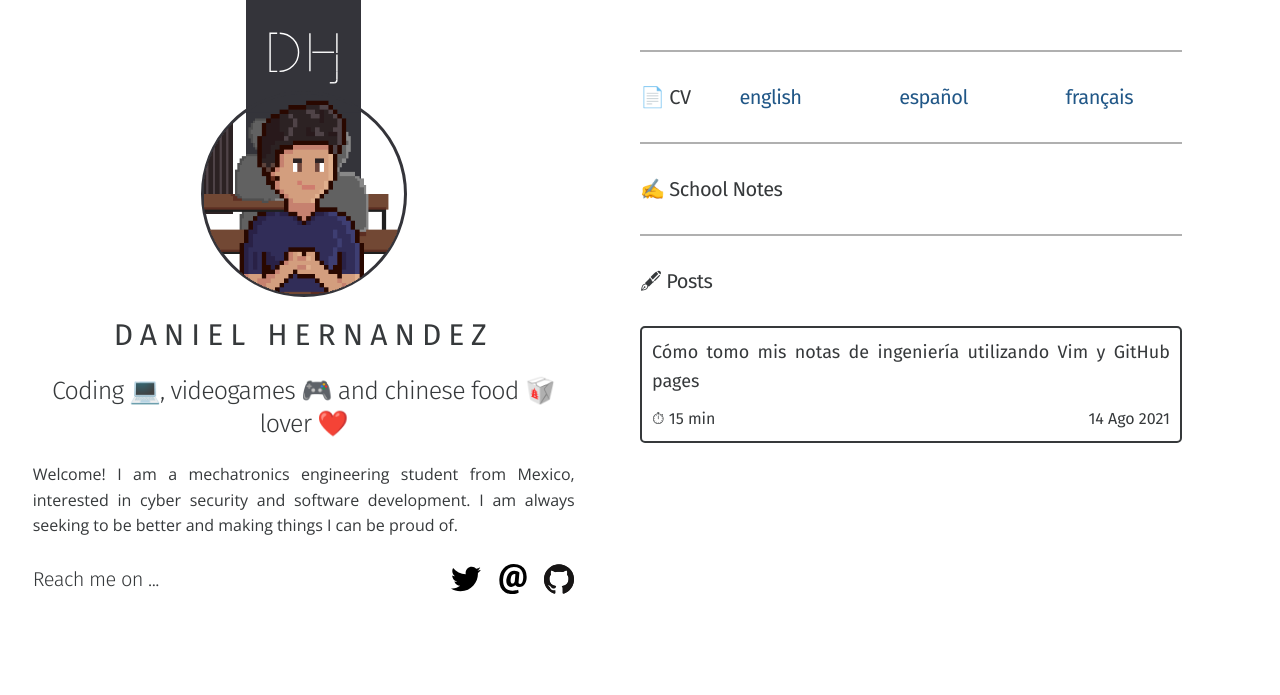
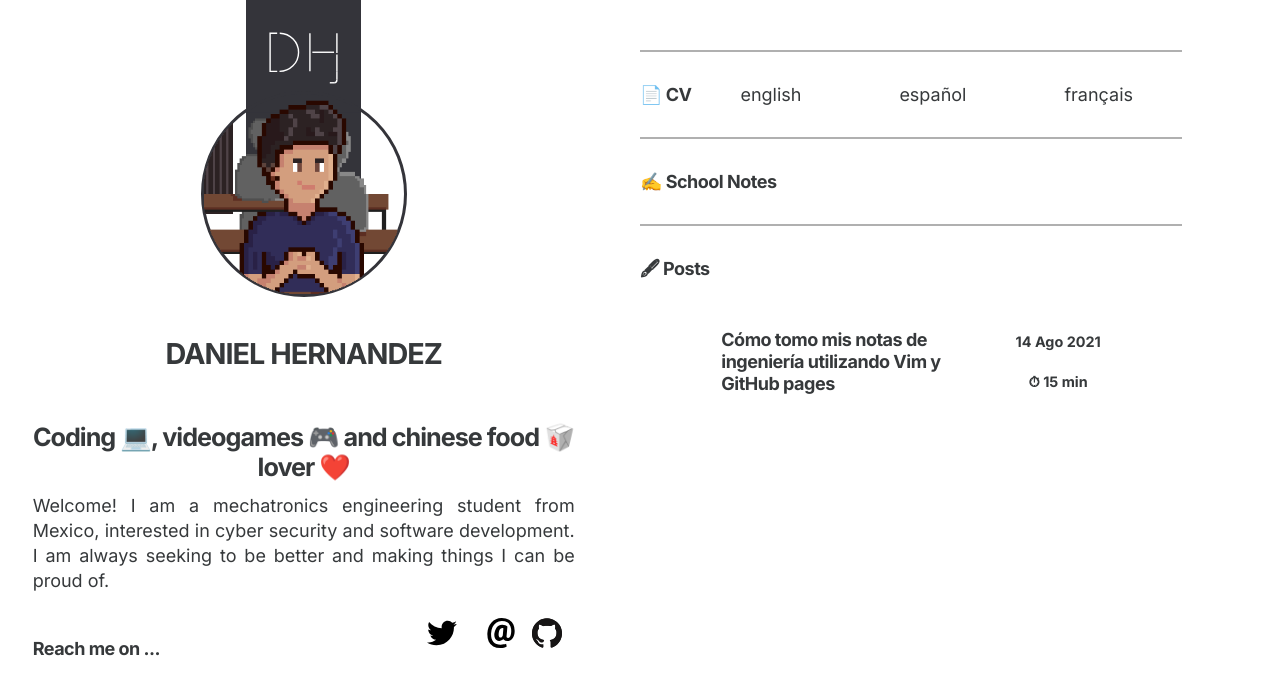
Before and after one commit to danielhj1998/danielhj1998.github.io, a Jekyll site: the page built from index.html, in a window 1280 px wide. Shown: the top 695 px of the page. Built offline with Jekyll 4.4.1, drawn with Linux system fonts in a browser that asks for light colours.

Commit message:
Changed home's post link style

```diff
--- a/css/main.scss
+++ b/css/main.scss
@@ -1,17 +1,16 @@
 ---
 ---
-@import url('https://fonts.googleapis.com/css2?family=Fira+Sans:wght@300;400&family=Open+Sans:wght@300&display=swap');
-@import url('https://fonts.googleapis.com/css2?family=Fira+Code&display=swap');
+@import url('https://fonts.googleapis.com/css2?family=Fira+Code&family=Inter:wght@400;700&display=swap');
 
 @charset "utf-8";
 
 /* Constants */
-$font-size-body: 16px;
+$font-size-body: 18px;
 
 /* Colors */
 $dark: #36393b;
 $clear: white;
-$accent: #215787;
+$accent: #e26f83;
 $secondary: #634d55;
 $gray: #B0B0B0;
 $pink: #f255c0;
@@ -29,19 +28,46 @@ html, body {
 
 body {
     /* General styles */
-    font-family: "Open Sans", sans-serif;
+    font-family: "Inter", sans-serif;
+    font-size: $font-size-body;
     -webkit-font-smoothing: antialiased;
     -moz-osx-font-smoothing: grayscale;
     color: $dark;
     text-align: justify;
+    line-height: 1.4;
+}
+
+h1, h2, h3, h4, h5, h6 {
+    font-family: 'Inter', sans-serif;
+    font-weight: 700;
+    margin-top: 2rem;
+    margin-bottom: 1rem;
+    line-height: 1.2;
+    text-align: center;
+}
+h1 {
+    font-size: $font-size-body * 1.6;
+}
+h2 {
+    margin-top: 2em;
+    font-size: $font-size-body * 1.4;
+}
+h3 {
+    font-size: $font-size-body * 1.2;
+}
+h4 {
+    font-size: $font-size-body * 1.1;
+}
+h5,h6,p {
+    font-size: $font-size-body;
 }
 
 a {
-    color: $accent;
+    color: $dark;
     text-decoration: none;
     &:hover{
         opacity: 0.7;
-        color: $pink;
+        color: $accent;
     }
 }
 
@@ -87,26 +113,6 @@ div.home {
         }
     }
 
-    h2, h4, h5 {
-        font-family: "Fira Sans", sans-serif;
-        text-align: center;
-    }
-    h2 {
-        font-size: 30px;
-        letter-spacing: 7px;
-        font-weight: 400;
-    }
-    h4 {
-        font-size: 25px;
-    }
-    h5 {
-        font-size: 20px;
-        text-align: left;
-    }
-    p {
-        font-size: 16px;
-    }
-
     div.main-container {
         display: flex;
         flex-direction: column;
@@ -144,7 +150,7 @@ div.home {
                     left: 0;
                     left: 8px;
                     height: 0;
-                    font-family: "Fira Sans";
+                    font-family: "Inter";
                     color: $pink;
                     -webkit-transition: top .2s ease-in-out;
                     transition: top .2s ease-in-out;
@@ -160,9 +166,9 @@ div.secondary-container {
     div.section-container {
         display: flex;
         border-top: solid $gray 2px;
-        h5 {
-            font-weight: 400;
+        h5,p {
             margin: 30px 0;
+            line-height: 1.4;
         }
 
         div.cv-container {
@@ -195,15 +201,30 @@ div.secondary-container {
     a.post-link {
         color: $dark;
         display: flex;
-        flex-direction: column;
-        padding: 10px;
-        border-radius: 5px;
-        border: solid $dark 2px;
+        width: 70%;
+        margin: 0 auto;
+        justify-content: space-between;
+        align-items: center;
         -webkit-transition: all 0.1s linear;
         transition: all 0.1s linear;
-        li {
-            font-size: 18px;
-            font-family: "Fira Sans", sans-serif
+        h5 {
+            text-align: left;
+            margin:0;
+        }
+        div {
+            display: flex;
+            flex-direction: column-reverse;
+            justify-content: space-between;
+            align-items: center;
+            padding: 10px;
+            padding-right: 0;
+            padding-left: 20px;
+            p {
+                margin: 10px 0;
+                white-space: nowrap;
+                font-size: 80%;
+                font-weight: 700;
+            }
         }
         &:hover {
             -webkit-transform: scale(1.01);
@@ -212,14 +233,6 @@ div.secondary-container {
             -o-transform: scale(1.01);
             transform: scale(1.01);
             color: $dark;
-        }
-        div {
-            display: flex;
-            flex-direction: row;
-            width: 100%;
-            justify-content: space-between;
-            font-family: "Fira Sans", sans-serif;
-            p {margin: 0}
         }
     }
 }
--- a/index.html
+++ b/index.html
@@ -22,8 +22,8 @@ layout: default
 
         </div>
         <div class="info-container">
-            <h2>{{ site.title | upcase }}</h2>
-            <h4>Coding 💻, videogames 🎮 and chinese food 🥡 lover ❤️</h4>
+            <h1>{{ site.title | upcase }}</h1>
+            <h2>Coding 💻, videogames 🎮 and chinese food 🥡 lover ❤️</h2>
             <p>
             Welcome! I am a mechatronics engineering student from Mexico, interested in cyber security and software development. I am always seeking to be better and making things I can be proud of.
             </p>
@@ -42,9 +42,9 @@ layout: default
             <div class="cv-container">
                 <h5>📄 CV</h5>
                 <div class="cv-language-container">
-                    <a href="{{site.url}}/assets/CV_EN.pdf" target="_blank" rel="noopener"><h5>english</h5></a>
-                    <a href="{{site.url}}/assets/CV_ES.pdf" target="_blank" rel="noopener"><h5>español</h5></a>
-                    <a href="{{site.url}}/assets/CV_FR.pdf" target="_blank" rel="noopener"><h5>français</h5></a>
+                    <a href="{{site.url}}/assets/CV_EN.pdf" target="_blank" rel="noopener"><p>english</p></a>
+                    <a href="{{site.url}}/assets/CV_ES.pdf" target="_blank" rel="noopener"><p>español</p></a>
+                    <a href="{{site.url}}/assets/CV_FR.pdf" target="_blank" rel="noopener"><p>français</p></a>
                 </div>
             </div>
         </div>
@@ -61,9 +61,9 @@ layout: default
         <ul class="post-list">
         {% for post in site.posts limit:3 %}
             <a class="post-link" href="{{site.url}}/blogger{{post.url}}">
-                    <li>
+                    <h5>
                         {{ post.title }}
-                    </li>
+                    </h5>
                     <div>
                         <p>⏱ {{post.reading_time}} min</p>
                         <p>
```
